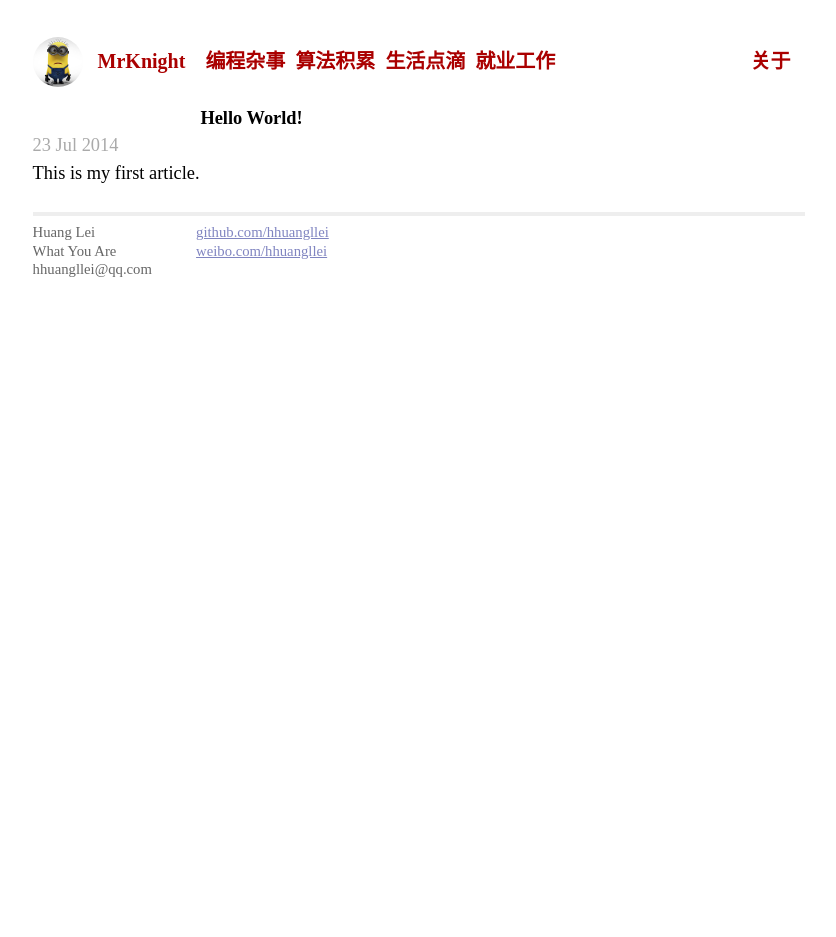
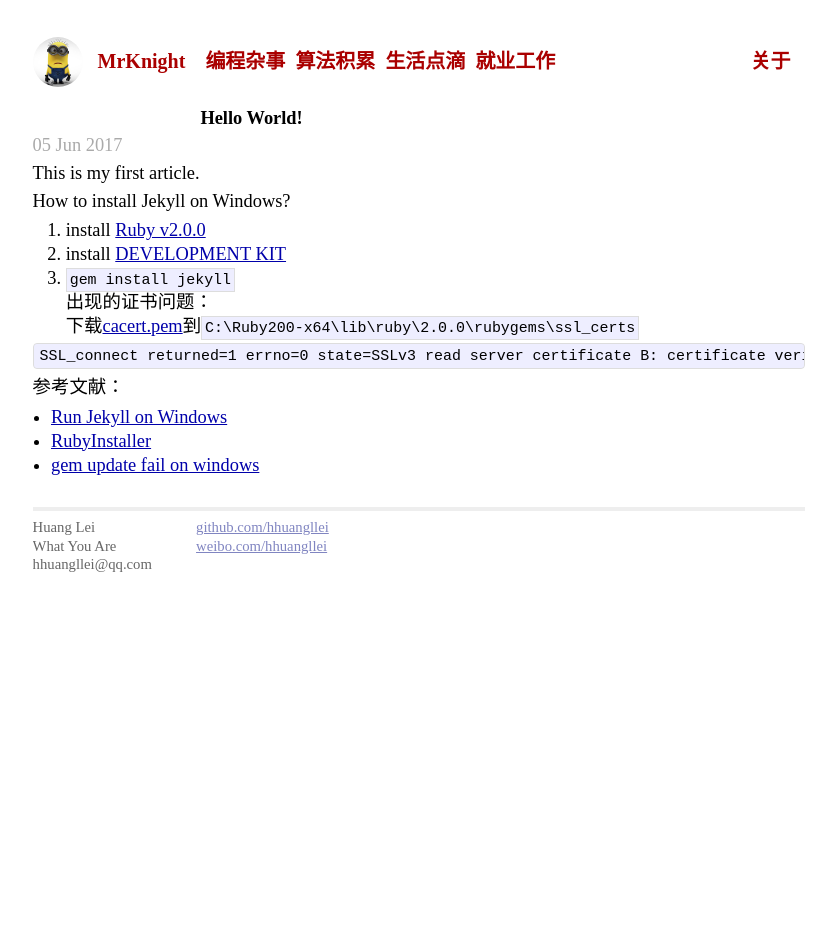
Before and after one commit to hhuangllei/hhuangllei.github.io, a Jekyll site: the page built from _posts/2014-07-23-hello-world.md, in a window 1280 px wide. Shown: the whole page, without its empty margins (221-1057 px from the left). Built offline with Jekyll 4.4.1, drawn with Linux system fonts in a browser that asks for light colours; comment, search, counter and statistics services are not loaded.

Commit message:
Add how to install jekyll on windows

````diff
--- a/_posts/2014-07-23-hello-world.md
+++ b/_posts/2014-07-23-hello-world.md
@@ -2,6 +2,23 @@
 layout: post
 title: Hello World!
 categories: [life]
+modify_date: 2017-06-05 20:30:00 +0800
 ---
 
 This is my first article.
+
+How to install Jekyll on Windows?
+1. install [Ruby v2.0.0](https://rubyinstaller.org/downloads/)
+2. install [DEVELOPMENT KIT](https://dl.bintray.com/oneclick/rubyinstaller/DevKit-mingw64-64-4.7.2-20130224-1432-sfx.exe)
+3. `gem install jekyll`
+  出现的证书问题：
+  下载[cacert.pem](https://curl.haxx.se/ca/cacert.pem)到`C:\Ruby200-x64\lib\ruby\2.0.0\rubygems\ssl_certs`
+
+```
+SSL_connect returned=1 errno=0 state=SSLv3 read server certificate B: certificate verify failed (https://rubygems.global.ssl.fastly.net/quick/Marshal.4.8/sequel-4.4.0.gemspec.rz)
+```
+
+参考文献：
+* [Run Jekyll on Windows](http://jekyll-windows.juthilo.com/)
+* [RubyInstaller](https://rubyinstaller.org/downloads/)
+* [gem update fail on windows](https://github.com/rubygems/rubygems/issues/704)
````
